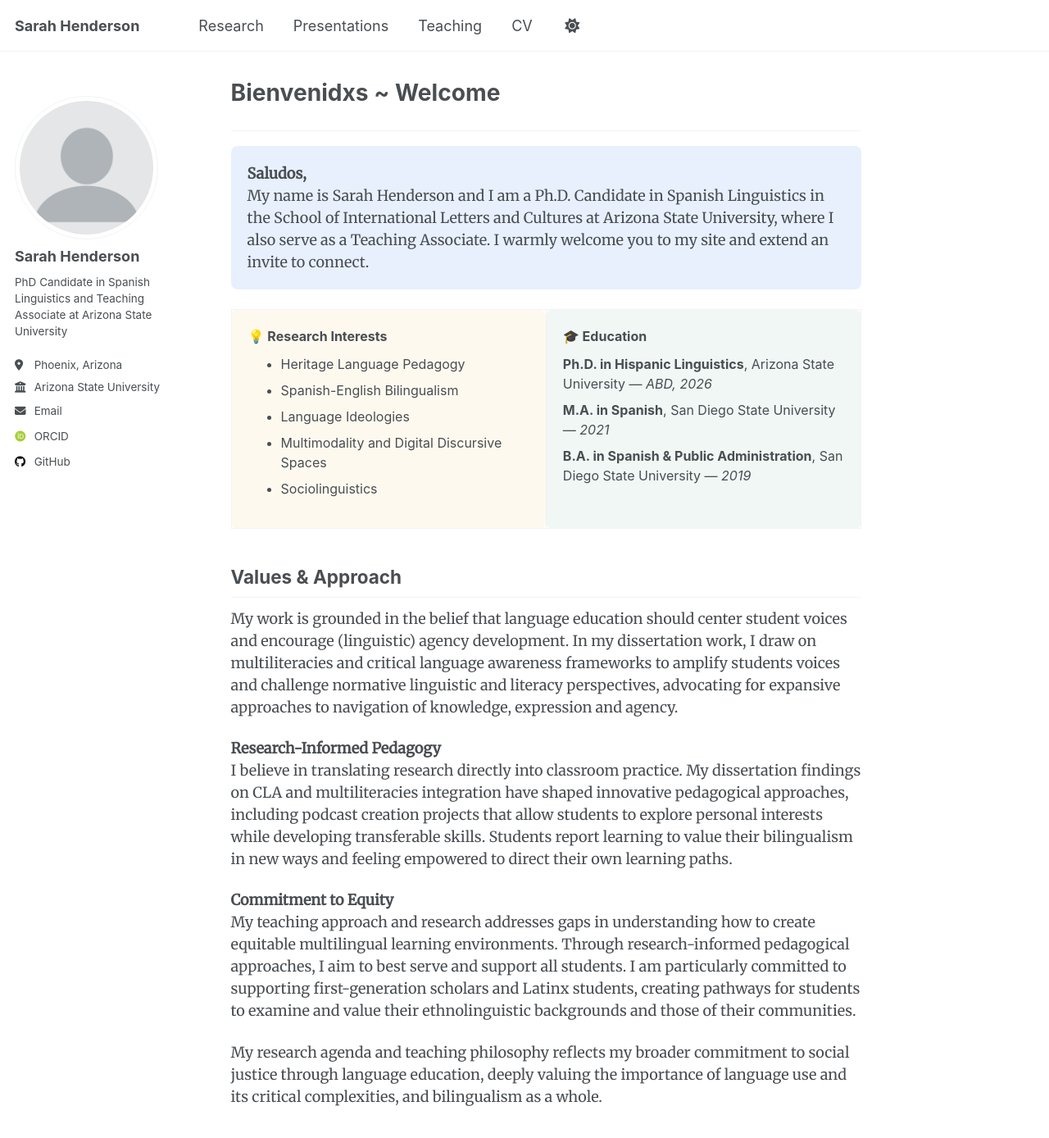
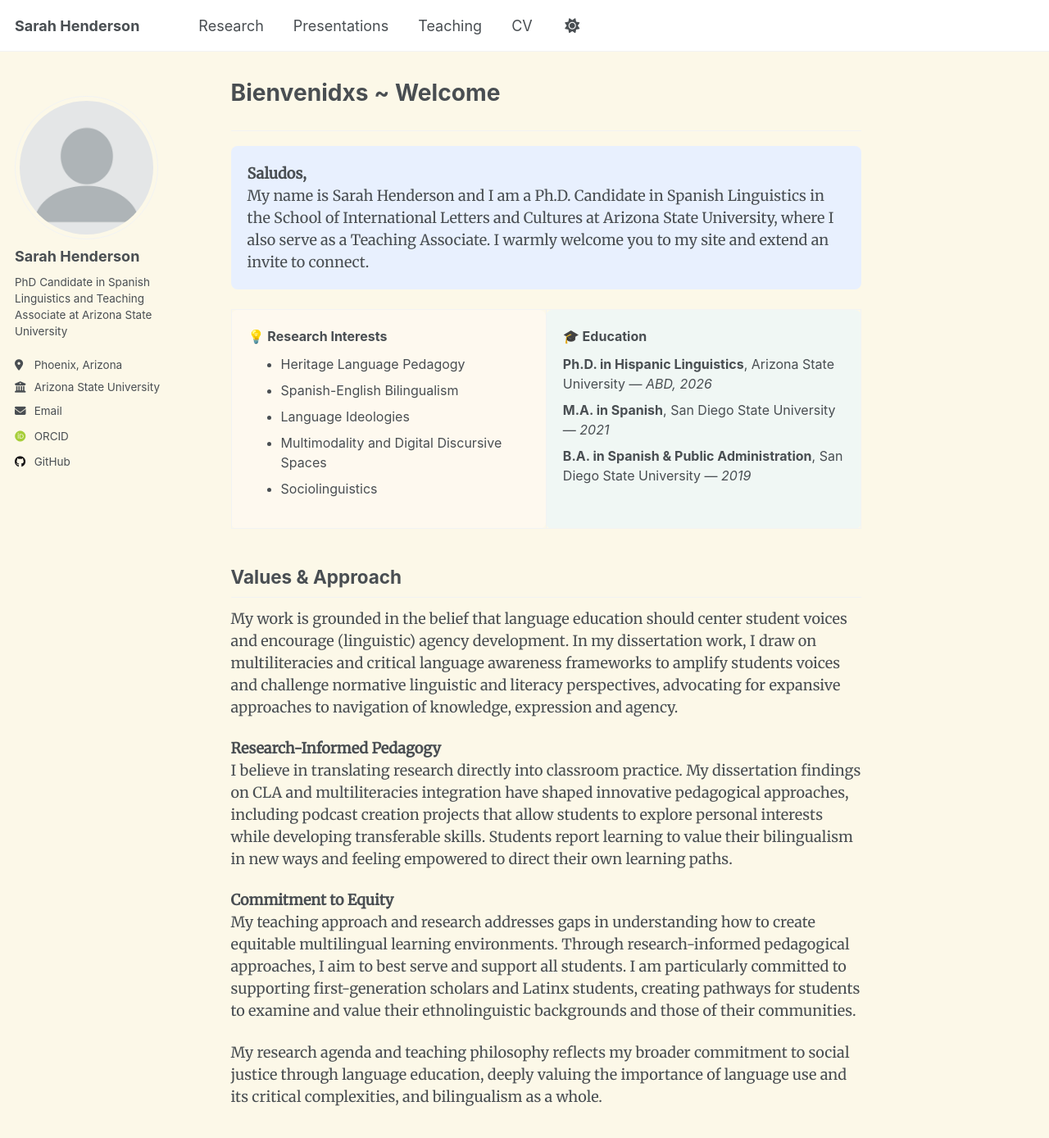
Before and after one commit to sarah-e-henderson/sarah-e-henderson.github.io, a Jekyll site: the page built from _pages/about.md, in a window 1280 px wide and 1400 px high. Shown: the top 1388 px of the window at 82% size. Built offline with Jekyll 4.4.1, drawn with Linux system fonts in a browser that asks for light colours; some web fonts are replaced; a script that is not in the unit is left out.

Commit message:
Update main.scss

```diff
--- a/assets/css/main.scss
+++ b/assets/css/main.scss
@@ -46,4 +46,5 @@
 
 body {
   font-family: 'Merriweather', serif;
+  background-color: #fcf8e8;
 }
```
